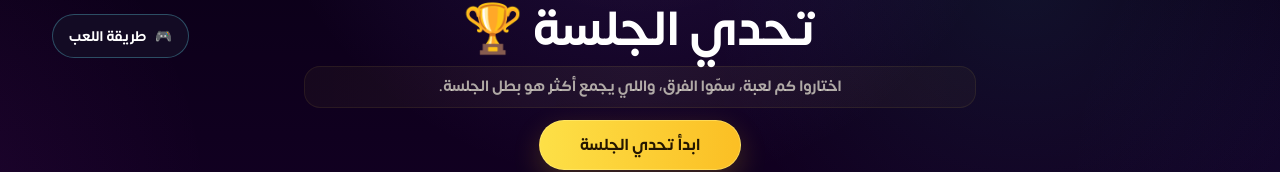
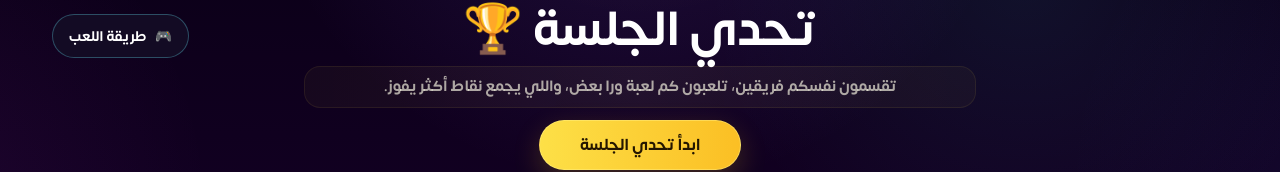
Before and after one commit to heelpeeri/khalnelaabv4, a Next.js app: page / in a window 1280 px wide. Shown: the part 208-380 px from the top of the page. Built offline with nearby package versions, Linux system fonts and the light colour scheme; no server answers; a web font is replaced by a local one.

Commit message:
Clearer session challenge description
Co-Authored-By: Claude Opus 5.5 <noreply@anthropic.com>
Claude-Session: https://claude.ai/code/session_01NAqn41cVEfUrWyNoz4PQSR

```diff
--- a/src/app/page.tsx
+++ b/src/app/page.tsx
@@ -208,7 +208,8 @@ export default function Home() {
 
             <div className="mx-auto mt-3 max-w-2xl rounded-2xl border border-yellow-300/[0.08] bg-gradient-to-r from-yellow-300/[0.035] via-yellow-200/[0.06] to-yellow-300/[0.035] px-5 py-2">
               <p className="text-sm font-bold leading-6 text-yellow-50/65 sm:text-[15px]">
-                اختاروا كم لعبة، سمّوا الفرق، واللي يجمع أكثر هو بطل الجلسة.
+                تقسمون نفسكم فريقين، تلعبون كم لعبة ورا بعض، واللي يجمع نقاط
+                أكثر يفوز.
               </p>
             </div>
 
```
